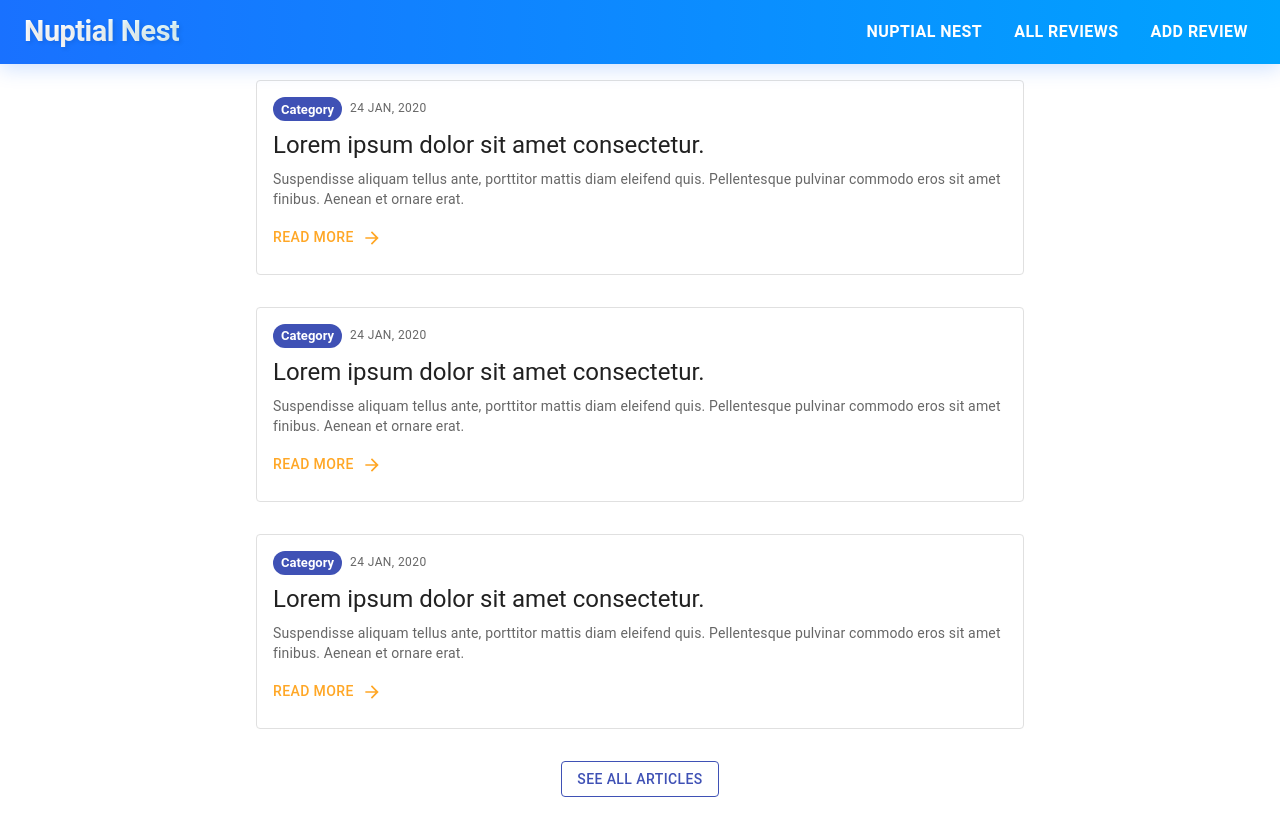
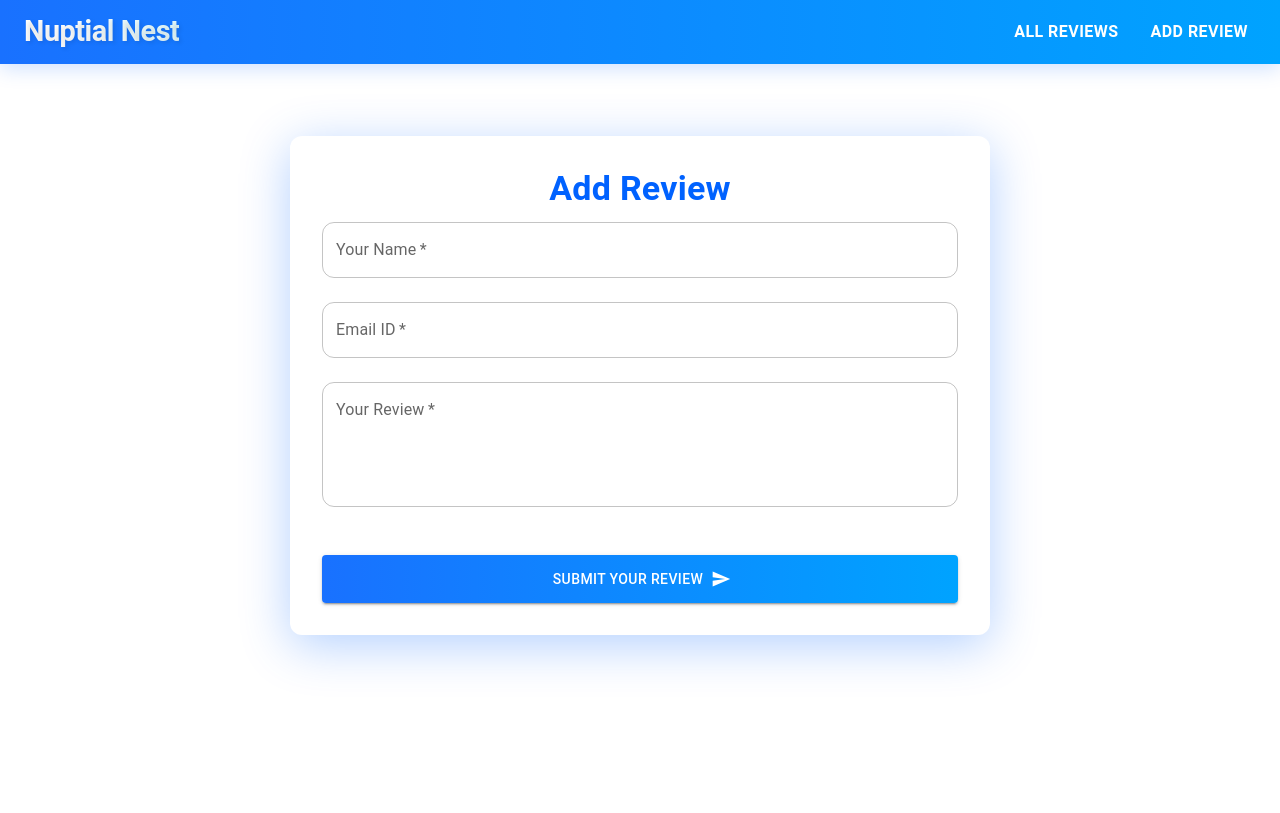
Before and after one commit to Parth-G27/NuptialNest, a Next.js app in the folder client/: page /test-route in a window 1280 px wide. Built offline with nearby package versions, Linux system fonts and the light colour scheme.

Commit message:
Working on the admin part & the all reviews UI x2

```diff
--- a/client/app/test-route/page.jsx
+++ b/client/app/test-route/page.jsx
@@ -1,89 +1,165 @@
 "use client";
+import React, { useState } from 'react';
+import {
+  Box,
+  TextField,
+  Button,
+  Typography,
+  Paper,
+  Snackbar,
+  LinearProgress,
+  Fade,
+  ThemeProvider,
+  createTheme,
+  useMediaQuery,
+} from '@mui/material';
+import { styled } from '@mui/system';
+import { Send as SendIcon } from '@mui/icons-material';
+import { apiAddReviews } from '../api/apiAddReview/route';
+import { useRouter } from 'next/navigation';
 
-import React from 'react';
-import { Box, Typography, Button, Card, CardContent, Chip } from '@mui/material';
-import { ArrowForward } from '@mui/icons-material';
+const theme = createTheme({
+  palette: {
+    primary: {
+      main: '#0062ff',
+    },
+  },
+});
 
-const blogPosts = [
-  {
-    category: 'Category',
-    date: '24 JAN, 2020',
-    title: 'Lorem ipsum dolor sit amet consectetur.',
-    description: 'Suspendisse aliquam tellus ante, porttitor mattis diam eleifend quis. Pellentesque pulvinar commodo eros sit amet finibus. Aenean et ornare erat.',
+const StyledPaper = styled(Paper)(({ theme }) => ({
+  padding: theme.spacing(3),
+  maxWidth: '100%',
+  width: '100%',
+  margin: '20px auto',
+  boxShadow: '0 10px 50px rgba(0, 100, 255, 0.3)',
+  borderRadius: theme.shape.borderRadius * 2,
+  overflow: 'hidden',
+  position: 'relative',
+  [theme.breakpoints.up('sm')]: {
+    padding: theme.spacing(4),
+    maxWidth: 700,
+    margin: '40px auto',
+    borderRadius: theme.shape.borderRadius * 3,
   },
-  {
-    category: 'Category',
-    date: '24 JAN, 2020',
-    title: 'Lorem ipsum dolor sit amet consectetur.',
-    description: 'Suspendisse aliquam tellus ante, porttitor mattis diam eleifend quis. Pellentesque pulvinar commodo eros sit amet finibus. Aenean et ornare erat.',
+}));
+
+const Form = styled('form')(({ theme }) => ({
+  display: 'flex',
+  flexDirection: 'column',
+  gap: theme.spacing(2),
+  position: 'relative',
+  zIndex: 1,
+  [theme.breakpoints.up('sm')]: {
+    gap: theme.spacing(3),
   },
-  {
-    category: 'Category',
-    date: '24 JAN, 2020',
-    title: 'Lorem ipsum dolor sit amet consectetur.',
-    description: 'Suspendisse aliquam tellus ante, porttitor mattis diam eleifend quis. Pellentesque pulvinar commodo eros sit amet finibus. Aenean et ornare erat.',
+}));
+
+const SubmitButton = styled(Button)(({ theme }) => ({
+  marginTop: theme.spacing(2),
+  background: 'linear-gradient(90deg, #1971FF 0%, #00a3ff 100%)',
+  color: 'white',
+  padding: theme.spacing(1.5, 3),
+  transition: 'all 0.3s ease-in-out',
+  '&:hover': {
+    transform: 'translateY(-3px)',
+    boxShadow: '0 7px 20px rgba(0, 118, 255, 0.3)',
   },
-];
+  [theme.breakpoints.up('sm')]: {
+    marginTop: theme.spacing(3),
+  },
+}));
 
-const BlogList = () => {
+const initialValue = {
+  name: '',
+  email: '',
+  user_review: ''
+};
+
+const AddReview = () => {
+  const [review, setReview] = useState(initialValue);
+  const [snackbarOpen, setSnackbarOpen] = useState(false);
+  const [isSubmitting, setIsSubmitting] = useState(false);
+  const router = useRouter();
+  const isMobile = useMediaQuery(theme.breakpoints.down('sm'));
+
+  const onValueChange = (e) => {
+    setReview({ ...review, [e.target.name]: e.target.value });
+  };
+
+  const addReviewDetails = async (e) => {
+    e.preventDefault();
+    setIsSubmitting(true);
+    await apiAddReviews(review);
+    setReview(initialValue);
+    setIsSubmitting(false);
+    setSnackbarOpen(true);
+    router.push('/all-reviews');
+  };
+
   return (
-    <Box sx={{ maxWidth: 800, margin: 'auto', padding: 2 }}>
-      {blogPosts.map((post, index) => (
-        <Card key={index} sx={{ marginBottom: 4, boxShadow: 'none', border: '1px solid #e0e0e0' }}>
-          <CardContent>
-            <Box sx={{ display: 'flex', alignItems: 'center', marginBottom: 1 }}>
-              <Chip
-                label={post.category}
-                size="small"
-                sx={{
-                  backgroundColor: '#3f51b5',
-                  color: 'white',
-                  fontWeight: 'bold',
-                  marginRight: 1,
-                }}
+    <ThemeProvider theme={theme}>
+      <Box sx={{ padding: isMobile ? 2 : 4 }}>
+        <Fade in={true} timeout={1000}>
+          <StyledPaper elevation={0}>
+            <Typography variant="h4" gutterBottom align="center" fontWeight="bold" color="primary" sx={{ fontSize: isMobile ? '1.75rem' : '2.125rem' }}>
+              Add Review
+            </Typography>
+            <Form onSubmit={addReviewDetails}>
+              <TextField
+                label="Your Name"
+                variant="outlined"
+                name="name"
+                value={review.name}
+                onChange={onValueChange}
+                fullWidth
+                required
+                InputProps={{ style: { borderRadius: 12 } }}
               />
-              <Typography variant="caption" color="text.secondary">
-                {post.date}
-              </Typography>
-            </Box>
-            <Typography variant="h5" component="div" gutterBottom>
-              {post.title}
-            </Typography>
-            <Typography variant="body2" color="text.secondary" paragraph>
-              {post.description}
-            </Typography>
-            <Button
-              endIcon={<ArrowForward />}
-              sx={{
-                color: '#ffa726',
-                padding: 0,
-                '&:hover': {
-                  backgroundColor: 'transparent',
-                },
-              }}
-            >
-              READ MORE
-            </Button>
-          </CardContent>
-        </Card>
-      ))}
-      <Box sx={{ textAlign: 'center', marginTop: 4 }}>
-        <Button
-          variant="outlined"
-          sx={{
-            borderColor: '#3f51b5',
-            color: '#3f51b5',
-            '&:hover': {
-              borderColor: '#3f51b5',
-              backgroundColor: 'rgba(63, 81, 181, 0.04)',
-            },
-          }}
-        >
-          SEE ALL ARTICLES
-        </Button>
+              <TextField
+                label="Email ID"
+                variant="outlined"
+                name="email"
+                type="email"
+                value={review.email}
+                onChange={onValueChange}
+                fullWidth
+                required
+                InputProps={{ style: { borderRadius: 12 } }}
+              />
+              <TextField
+                label="Your Review"
+                variant="outlined"
+                name="user_review"
+                value={review.user_review}
+                onChange={onValueChange}
+                multiline
+                rows={isMobile ? 3 : 4}
+                fullWidth
+                required
+                InputProps={{ style: { borderRadius: 12 } }}
+              />
+              <SubmitButton
+                type="submit"
+                variant="contained"
+                endIcon={<SendIcon />}
+                fullWidth
+                disabled={isSubmitting}
+              >
+                {isSubmitting ? 'Submitting...' : 'Submit Your Review'}
+              </SubmitButton>
+            </Form>
+            {isSubmitting && <LinearProgress sx={{ mt: 2 }} />}
+          </StyledPaper>
+        </Fade>
+        <Snackbar
+          open={snackbarOpen}
+          autoHideDuration={6000}
+          onClose={() => setSnackbarOpen(false)}
+          message="Thank you! Your review has been submitted successfully."
+        />
       </Box>
-    </Box>
+    </ThemeProvider>
   );
 };
 
-export default BlogList;
+export default AddReview;
--- a/client/components/Navbar.jsx
+++ b/client/components/Navbar.jsx
@@ -68,7 +68,6 @@ const NavBar = () => {
   const pathname = usePathname();
 
   const navLinks = [
-    { name: 'Nuptial Nest', href: '/' },
     { name: 'All Reviews', href: '/all-reviews' },
     { name: 'Add Review', href: '/add-reviews' },
   ];
```
